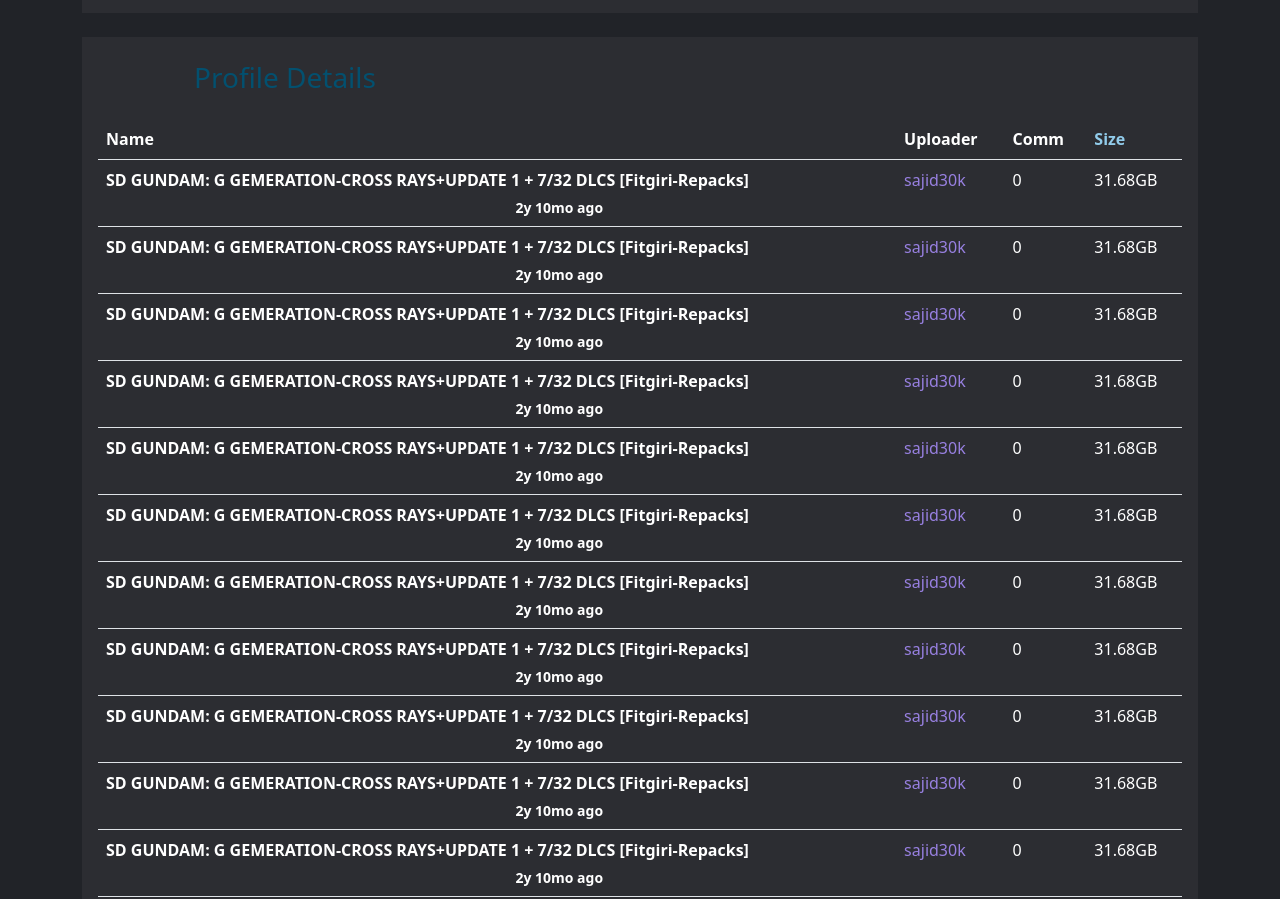
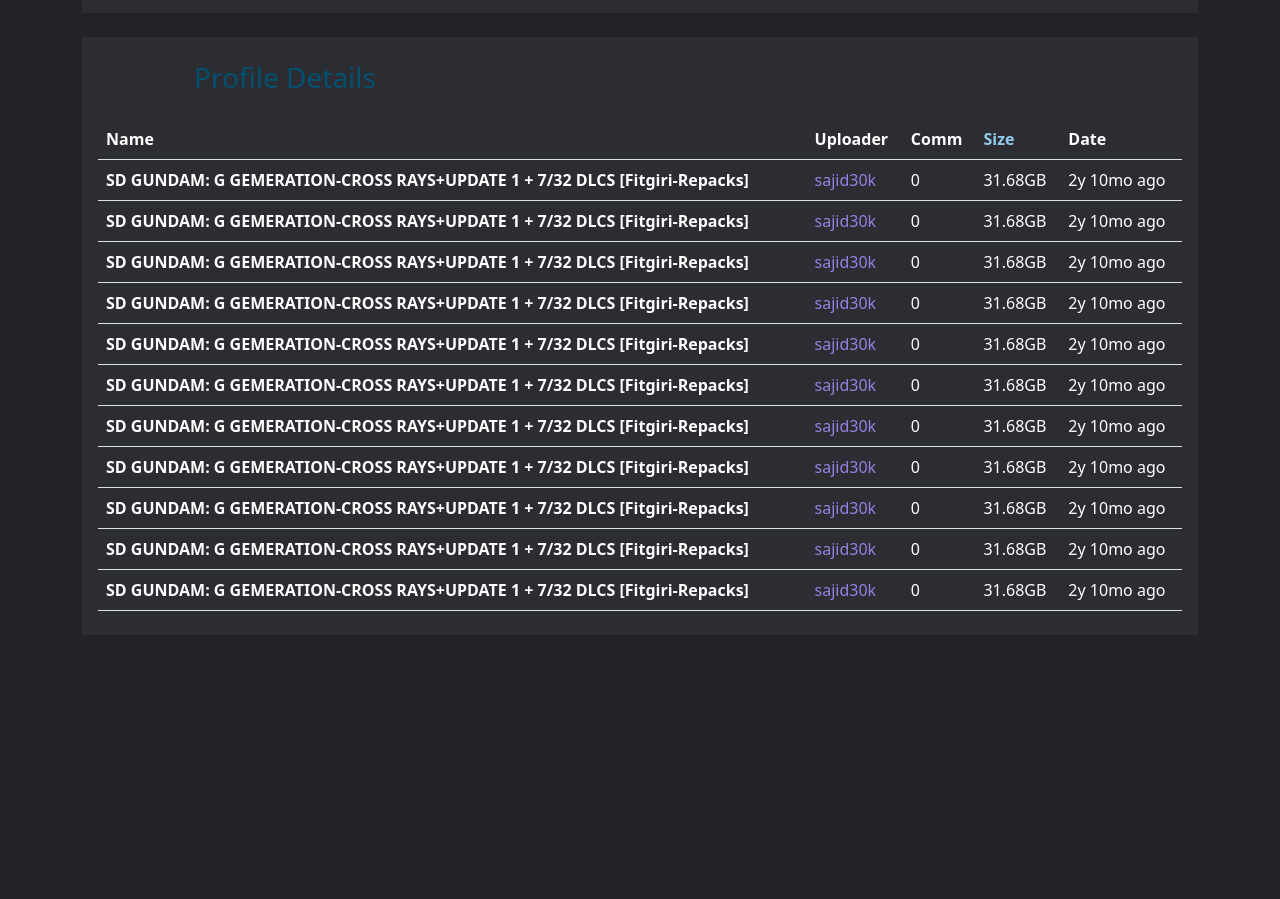
Before and after one commit to wahid30/brothers-projects, a plain HTML site: page blogs.html in a window 1280 px wide. Shown: the part 263-1162 px from the top of the page. After the commit the page ends 898 px from the top, so only its background shows below. Drawn offline with nearby package versions, Linux system fonts and the light colour scheme.

Commit message:
column added

```diff
--- a/blogs.html
+++ b/blogs.html
@@ -68,107 +68,97 @@
               <th scope="col">Uploader</th>
               <th scope="col">Comm</th>
               <th class="bg-custom-text-blue" scope="col">Size</th>
+              <th scope="col">Date</th>
             </tr>
           </thead>
           <tbody>
             <tr>
               <th scope="row"> SD GUNDAM: G GEMERATION-CROSS RAYS+UPDATE 1 + 7/32 DLCS [Fitgiri-Repacks]
-                <br>
-                <small class="float-end custom-margin">2y 10mo ago</small>
               </th>
               <td class="bg-custom-text-purple">sajid30k</td>
               <td>0</td>
               <td>31.68GB</td>
+              <td>2y 10mo ago</td>
             </tr>
             <tr>
               <th scope="row"> SD GUNDAM: G GEMERATION-CROSS RAYS+UPDATE 1 + 7/32 DLCS [Fitgiri-Repacks]
-                <br>
-                <small class="float-end custom-margin">2y 10mo ago</small>
               </th>
               <td class="bg-custom-text-purple">sajid30k</td>
               <td>0</td>
               <td>31.68GB</td>
+              <td>2y 10mo ago</td>
             </tr>
             <tr>
               <th scope="row"> SD GUNDAM: G GEMERATION-CROSS RAYS+UPDATE 1 + 7/32 DLCS [Fitgiri-Repacks]
-                <br>
-                <small class="float-end custom-margin">2y 10mo ago</small>
               </th>
               <td class="bg-custom-text-purple">sajid30k</td>
               <td>0</td>
               <td>31.68GB</td>
+              <td>2y 10mo ago</td>
             </tr>
             <tr>
               <th scope="row"> SD GUNDAM: G GEMERATION-CROSS RAYS+UPDATE 1 + 7/32 DLCS [Fitgiri-Repacks]
-                <br>
-                <small class="float-end custom-margin">2y 10mo ago</small>
               </th>
               <td class="bg-custom-text-purple">sajid30k</td>
               <td>0</td>
               <td>31.68GB</td>
+              <td>2y 10mo ago</td>
             </tr>
             <tr>
               <th scope="row"> SD GUNDAM: G GEMERATION-CROSS RAYS+UPDATE 1 + 7/32 DLCS [Fitgiri-Repacks]
-                <br>
-                <small class="float-end custom-margin">2y 10mo ago</small>
               </th>
               <td class="bg-custom-text-purple">sajid30k</td>
               <td>0</td>
               <td>31.68GB</td>
+              <td>2y 10mo ago</td>
             </tr>
             <tr>
               <th scope="row"> SD GUNDAM: G GEMERATION-CROSS RAYS+UPDATE 1 + 7/32 DLCS [Fitgiri-Repacks]
-                <br>
-                <small class="float-end custom-margin">2y 10mo ago</small>
               </th>
               <td class="bg-custom-text-purple">sajid30k</td>
               <td>0</td>
               <td>31.68GB</td>
+              <td>2y 10mo ago</td>
             </tr>
             <tr>
               <th scope="row"> SD GUNDAM: G GEMERATION-CROSS RAYS+UPDATE 1 + 7/32 DLCS [Fitgiri-Repacks]
-                <br>
-                <small class="float-end custom-margin">2y 10mo ago</small>
               </th>
               <td class="bg-custom-text-purple">sajid30k</td>
               <td>0</td>
               <td>31.68GB</td>
+              <td>2y 10mo ago</td>
             </tr>
             <tr>
               <th scope="row"> SD GUNDAM: G GEMERATION-CROSS RAYS+UPDATE 1 + 7/32 DLCS [Fitgiri-Repacks]
-                <br>
-                <small class="float-end custom-margin">2y 10mo ago</small>
               </th>
               <td class="bg-custom-text-purple">sajid30k</td>
               <td>0</td>
               <td>31.68GB</td>
+              <td>2y 10mo ago</td>
             </tr>
             <tr>
               <th scope="row"> SD GUNDAM: G GEMERATION-CROSS RAYS+UPDATE 1 + 7/32 DLCS [Fitgiri-Repacks]
-                <br>
-                <small class="float-end custom-margin">2y 10mo ago</small>
               </th>
               <td class="bg-custom-text-purple">sajid30k</td>
               <td>0</td>
               <td>31.68GB</td>
+              <td>2y 10mo ago</td>
             </tr>
             <tr>
               <th scope="row"> SD GUNDAM: G GEMERATION-CROSS RAYS+UPDATE 1 + 7/32 DLCS [Fitgiri-Repacks]
-                <br>
-                <small class="float-end custom-margin">2y 10mo ago</small>
               </th>
               <td class="bg-custom-text-purple">sajid30k</td>
               <td>0</td>
               <td>31.68GB</td>
+              <td>2y 10mo ago</td>
             </tr>
             <tr>
               <th scope="row"> SD GUNDAM: G GEMERATION-CROSS RAYS+UPDATE 1 + 7/32 DLCS [Fitgiri-Repacks]
-                <br>
-                <small class="float-end custom-margin">2y 10mo ago</small>
               </th>
               <td class="bg-custom-text-purple">sajid30k</td>
               <td>0</td>
               <td>31.68GB</td>
+              <td>2y 10mo ago</td>
             </tr>
           </tbody>
         </table>
```
